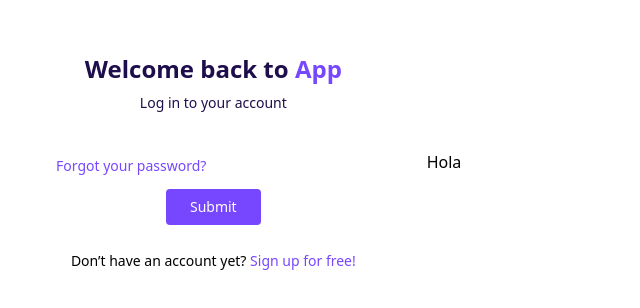
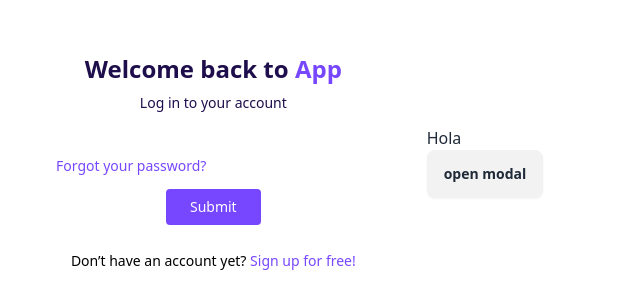
Before and after one commit to soloyoloproXHD/Canacintra-H, a Next.js app in the folder hack-app/: page / in a window 1280 px wide. Shown: the part 238-546 px from the top of the page, without its empty margins (0-640 px from the left). Built offline with nearby package versions, Linux system fonts and the light colour scheme.

Commit message:
DaisyUI y fontawesome instalados

```diff
--- a/hack-app/src/app/layout.tsx
+++ b/hack-app/src/app/layout.tsx
@@ -1,5 +1,9 @@
 import type { Metadata } from "next";
 import "./globals.css";
+
+import { config } from '@fortawesome/fontawesome-svg-core'
+import '@fortawesome/fontawesome-svg-core/styles.css'
+config.autoAddCss = false
 
 export const metadata: Metadata = {
   title: "Create Next App",
--- a/hack-app/src/app/page.tsx
+++ b/hack-app/src/app/page.tsx
@@ -1,8 +1,18 @@
+"use client";
+
 import Image from "next/image";
+import { FontAwesomeIcon } from '@fortawesome/react-fontawesome';
 
 export default function Home() {
+  const openModal = () => {
+    const modal = document.getElementById('my_modal_1') as HTMLDialogElement | null;
+    if (modal) {
+      modal.showModal();
+    }
+  };
+
   return (
-        <div className="flex justify-between items-center w-full min-h-screen">
+    <div className="flex justify-between items-center w-full min-h-screen">
       <div className="w-1/3 p-10">
         <div className="max-w-md relative flex flex-col p-4 rounded-md text-black bg-white">
           <div className="text-2xl font-bold mb-2 text-[#1e0e4b] text-center">
@@ -36,6 +46,19 @@ export default function Home() {
       </div>
       <div className="w-2/3">
         <p>Hola</p>
+        <button className="btn" onClick={openModal}>open modal</button>
+        <dialog id="my_modal_1" className="modal">
+          <div className="modal-box">
+            <h3 className="font-bold text-lg">Hello!</h3>
+            <p className="py-4">Press ESC key or click the button below to close</p>
+            <div className="modal-action">
+              <form method="dialog">
+                {/* if there is a button in form, it will close the modal */}
+                <button className="btn">Close</button>
+              </form>
+            </div>
+          </div>
+        </dialog>
       </div>
     </div>
   );
--- a/hack-app/tailwind.config.ts
+++ b/hack-app/tailwind.config.ts
@@ -1,4 +1,5 @@
 import type { Config } from "tailwindcss";
+import daisyui from 'daisyui'
 
 const config: Config = {
   content: [
@@ -14,6 +15,8 @@ const config: Config = {
       },
     },
   },
-  plugins: [],
+  plugins: [
+    require('daisyui'),
+  ],
 };
 export default config;
```
Also changed, not shown: package.json (added, +12 -0 lines), 1 other file (tests, documents, lock files or other folders).
